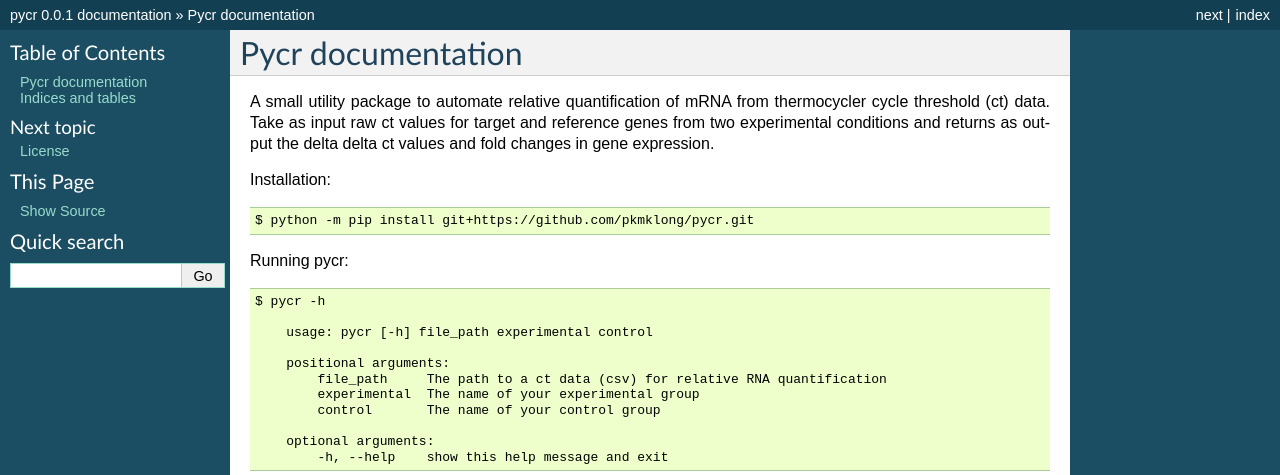
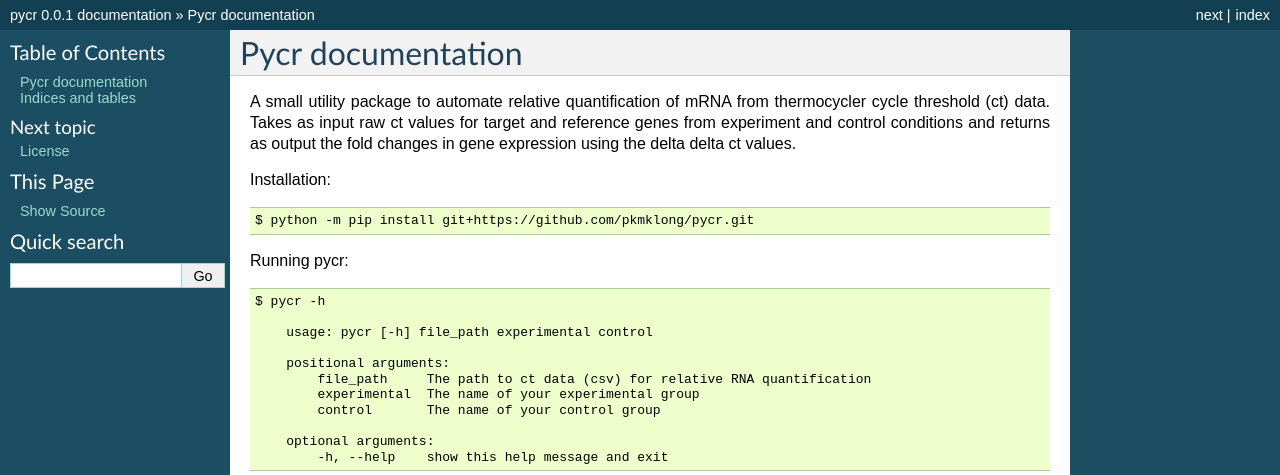
Before and after one commit to patrickmlong/pycr, a Sphinx documentation site: the page built from docs/index.rst, in a window 1280 px wide. Shown: the top 475 px of the page. Built offline with Sphinx 7.4.7, drawn with Linux system fonts in a browser that asks for light colours.

Commit message:
Update index.rst

```diff
--- a/docs/index.rst
+++ b/docs/index.rst
@@ -1,6 +1,6 @@
 Pycr documentation
 =====================================
-A small utility package to automate relative quantification of mRNA from thermocycler cycle threshold (ct) data. Take as input raw ct values for target and reference genes from two experimental conditions and returns as output the delta delta ct values and fold changes in gene expression.
+A small utility package to automate relative quantification of mRNA from thermocycler cycle threshold (ct) data. Takes as input raw ct values for target and reference genes from experiment and control conditions and returns as output the fold changes in gene expression using the delta delta ct values.
 
 Installation::
 
@@ -13,7 +13,7 @@ Running pycr::
         usage: pycr [-h] file_path experimental control
 
         positional arguments:
-            file_path     The path to a ct data (csv) for relative RNA quantification
+            file_path     The path to ct data (csv) for relative RNA quantification
             experimental  The name of your experimental group
             control       The name of your control group
 
```
